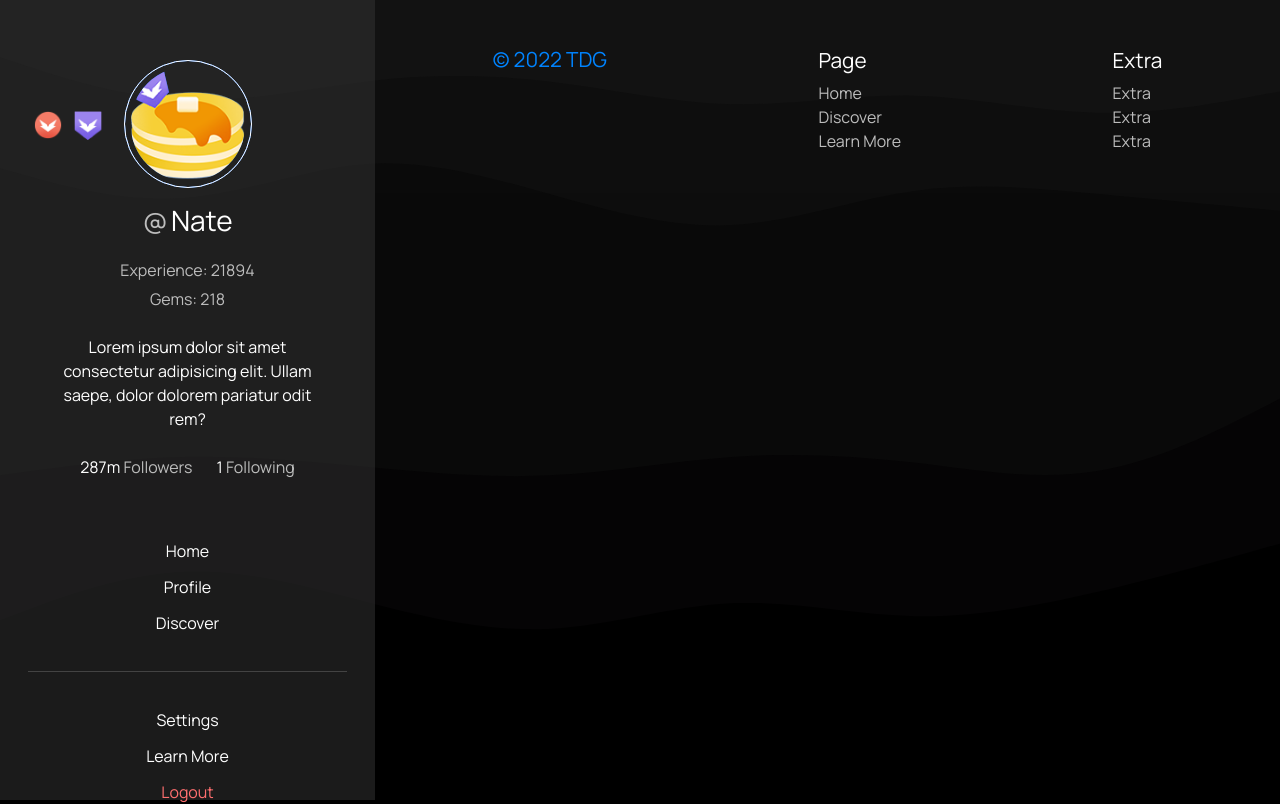
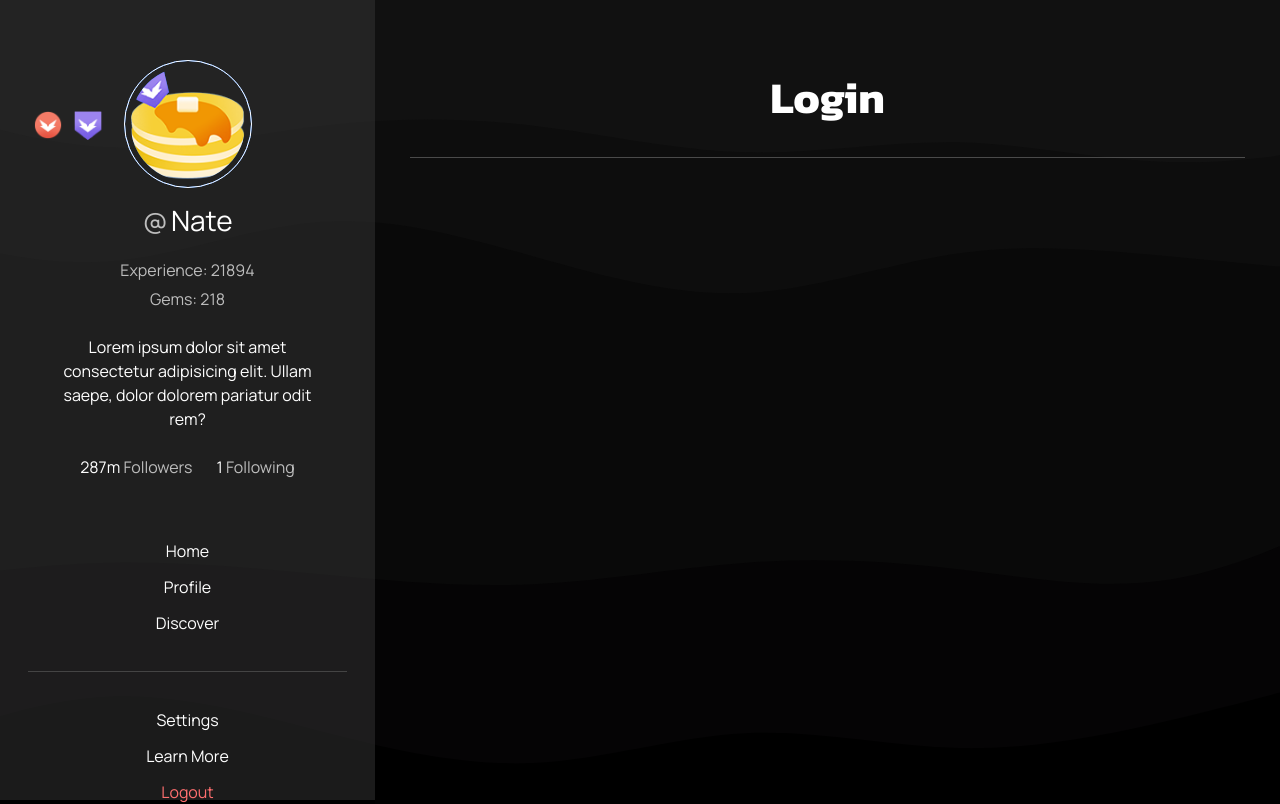
Before and after one commit to TDG-Org/Statue-Status, a React (Create React App) app in the folder client/: page /login in a window 1280 px wide. Shown: the top 804 px of the page. Built offline with nearby package versions, Linux system fonts and the light colour scheme.

Commit message:
set up login page

```diff
--- a/client/src/pages/Login/LoginPage.jsx
+++ b/client/src/pages/Login/LoginPage.jsx
@@ -1,8 +1,19 @@
 import React from "react";
+
+// Styles
+import "./LoginPage.scss";
 
 const LoginPage = () => {
   return (
-    <div>LoginPage</div>
+    <div className="LoginPage page">
+      <h1>Login</h1>
+      <hr />
+
+      <div className="container">
+
+      </div>
+
+    </div>
   );
 };
 
--- a/client/src/pages/Statue-Status.jsx
+++ b/client/src/pages/Statue-Status.jsx
@@ -19,6 +19,7 @@ import {
   HomePage,
   AboutPage,
   SavedPage,
+  LoginPage,
   RichestPage,
   ProfilePage,
   DiscoverPage,
@@ -58,6 +59,7 @@ const StatueStatus = () => {
             <Route path="/profile" element={<ProfilePage />} />
             <Route path="/settings" element={<SettingsPage />} />
             <Route path="/about" element={<AboutPage />} />
+            <Route path="/login" element={<LoginPage />} />
 
             {/* Home Extend Pages  */}
             <Route path="/richest" element={<RichestPage />} />
--- a/client/src/pages/index.js
+++ b/client/src/pages/index.js
@@ -4,7 +4,7 @@
 import HomePage from "./Home/HomePage";
 import AboutPage from "./About/AboutPage";
 import SavedPage from "./Saved/SavedPage";
-import LoginPage from "./Richest/LoginPage";
+import LoginPage from "./Login/LoginPage";
 import ProfilePage from "./Profile/ProfilePage";
 import RichestPage from "./Richest/RichestPage";
 import DiscoverPage from "./Discover/DiscoverPage";
```
